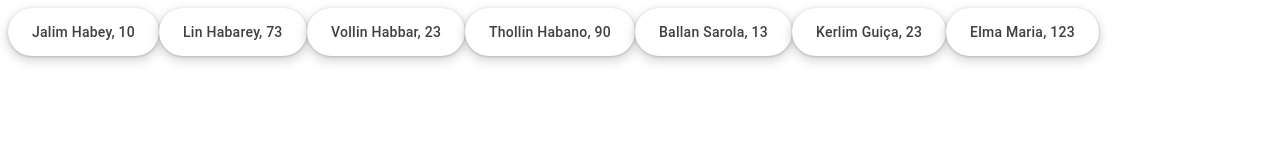
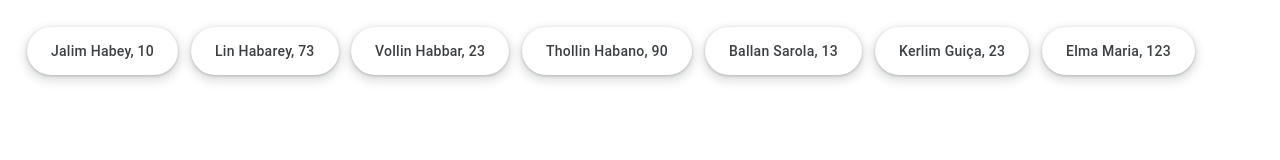
Before and after one commit to GuilhermeFugazza/ServerTeste, a website: page public/index.html in a window 1280 px wide. Drawn offline with Linux system fonts and the light colour scheme.

Commit message:
Createe all

```diff
--- a/public/style.css
+++ b/public/style.css
@@ -1,8 +1,13 @@
+body {
+  padding: 1vw;
+}
+
 button {
   align-items: center;
   appearance: none;
   background-color: #fff;
   border-radius: 24px;
+  margin: 0.5vw;
   border-style: none;
   box-shadow: rgba(0, 0, 0, .2) 0 3px 5px -1px,rgba(0, 0, 0, .14) 0 6px 10px 0,rgba(0, 0, 0, .12) 0 1px 18px 0;
   box-sizing: border-box;
```
